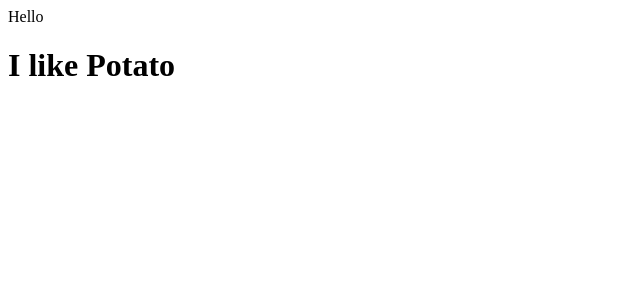
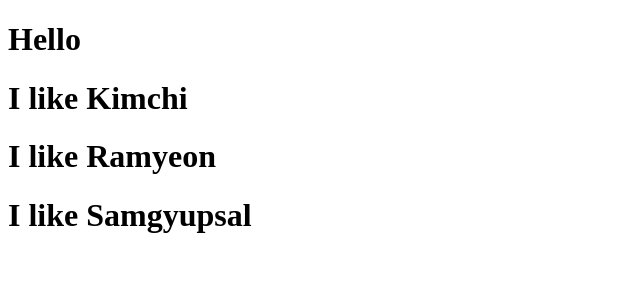
Before and after one commit to hoosan31320/movie_app_2021, a React (Create React App) app: page / in a window 1280 px wide. Shown: the top 300 px of the page, without its empty margins (0-640 px from the left). Built offline with nearby package versions, Linux system fonts and the light colour scheme.

Commit message:
Reusable Component with JSX + Props

```diff
--- a/src/App.js
+++ b/src/App.js
@@ -1,11 +1,16 @@
 import React from "react";
-import Potato from "./Potato";
+
+function Food({favorite}) {
+    return <h1>I like {favorite} </h1>;
+}
 
 function App() {
   return (
     <div>
-      <div>Hello</div>
-      <Potato />
+      <h1>Hello</h1>
+      <Food favorite="Kimchi" />
+      <Food favorite="Ramyeon" />
+      <Food favorite="Samgyupsal" />
     </div>
   );
 }
```
